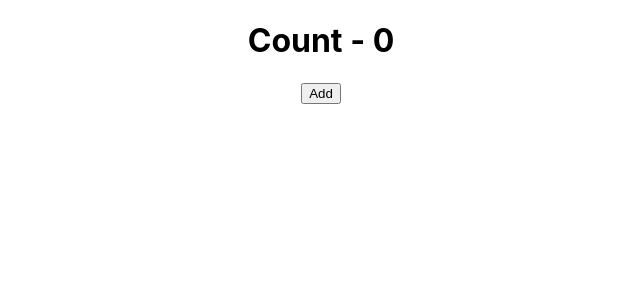
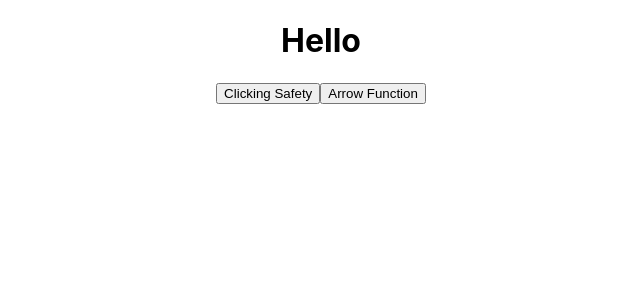
Before and after one commit to mfaisalghozi/React-Learning-Material, a React (Create React App) app: page / in a window 1280 px wide. Shown: the top 300 px of the page, without its empty margins (319-959 px from the left). Built offline with nearby package versions, Linux system fonts and the light colour scheme.

Commit message:
continue yt vid

```diff
--- a/src/App.js
+++ b/src/App.js
@@ -5,11 +5,19 @@ import Welcome from './component/Welcome';
 import Hello from './component/Hello';
 import Message from './component/Message';
 import Counter from './component/Counter'
+import FunctionClick from './component/FunctionClick'
+import ClassClick from './component/ClassClick';
+import EventBind from './component/EventBind';
+import Table from './component/Table';
 
 function App() {
   return (
     <div className="App">
-      <Counter />
+
+      <EventBind />
+      {/* <ClassClick /> */}
+      {/* <FunctionClick /> */}
+      {/* <Counter /> */}
       {/* <Message /> */}
       {/* <Greet name="Ghozi" heroName="Batman">
         <p>This is children props</p>
--- /dev/null
+++ b/src/component/ClassClick.js
@@ -0,0 +1,17 @@
+import React, { Component } from 'react'
+
+class ClassClick extends Component {
+    clickHandler(){
+        console.log("Button clicked!")
+    }
+
+    render() {
+        return (
+            <div>
+                <button onClick={this.clickHandler}>Click Me</button>
+            </div>
+        )
+    }
+}
+
+export default ClassClick
--- /dev/null
+++ b/src/component/EventBind.js
@@ -0,0 +1,44 @@
+import React, { Component } from 'react'
+import Hello from './Hello'
+
+class EventBind extends Component {
+
+    constructor(props){
+        super(props)
+        this.state = {
+            message : "Hello"
+        }
+        this.clickHandler = this.clickHandler.bind(this)
+    }
+
+    clickHandler(){
+        this.setState({
+            message: "GoodBye !"
+        })
+        // console.log(this)
+    }
+
+    clickHandler2 = () =>{
+        this.setState({
+            message: "This clickHandler using arrow Function !"
+        })
+    }
+
+    render() {
+        return (
+            <div>
+                <h1>{this.state.message}</h1>
+                {/* <button onClick={this.clickHandler.bind(this)}>Click Aja Tod</button> */}
+                {/* <button onClick={()=>this.clickHandler()} >Clicking</button> */}
+
+                {/* //OFFICIAL APPROACH BITJH */}
+                <button onClick={this.clickHandler} >Clicking Safety</button>
+                <button onClick={this.clickHandler2}>Arrow Function</button>
+
+
+            </div>
+        )
+    }
+}
+
+export default EventBind
--- /dev/null
+++ b/src/component/FunctionClick.js
@@ -0,0 +1,16 @@
+import React from 'react'
+
+function FunctionClick() {
+
+    function clickHandler(){
+        console.log("Button Clicked")
+    }
+
+    return (
+        <div>
+            <button onClick={clickHandler}>Click</button>
+        </div>
+    )
+}
+
+export default FunctionClick
--- a/src/component/Greet.js
+++ b/src/component/Greet.js
@@ -4,12 +4,12 @@ import React from 'react'
 //     return <h1>Hello Testing 123</h1>
 // }
 
-const Greet = (props) => {
-console.log(props.name)
+const Greet = ({name,heroName}) => {
+console.log(name)
     return (
         <div>
-            <h1>Hello World from {props.name} as {props.heroName}</h1>
-            {props.children}
+            <h1>Hello World from {name} as {heroName}</h1>
+            {/* {props.children} */}
         </div>
     )
 }
--- /dev/null
+++ b/src/component/Table.js
@@ -0,0 +1,36 @@
+import React, { Component } from 'react'
+
+export class Table extends Component {
+    render() {
+        return (
+            <table>
+        <thead>
+          <tr>
+            <th>Name</th>
+            <th>Job</th>
+          </tr>
+        </thead>
+        <tbody>
+          <tr>
+            <td>Charlie</td>
+            <td>Janitor</td>
+          </tr>
+          <tr>
+            <td>Mac</td>
+            <td>Bouncer</td>
+          </tr>
+          <tr>
+            <td>Dee</td>
+            <td>Aspiring actress</td>
+          </tr>
+          <tr>
+            <td>Dennis</td>
+            <td>Bartender</td>
+          </tr>
+        </tbody>
+      </table>
+        )
+    }
+}
+
+export default Table
--- a/src/component/Welcome.js
+++ b/src/component/Welcome.js
@@ -2,7 +2,13 @@ import React, { Component } from 'react'
 
 class Welcome extends Component {
     render(){
-        return <h1>Class component {this.props.name} as {this.props.name}</h1>
+        const {name, heroName} = this.props
+        // const
+        return (
+            <h1>
+            Class component {name} as {heroName}
+            </h1>
+        )
     }
 }
 
```
Also changed, not shown: 1 other file (tests, documents, lock files or other folders).
